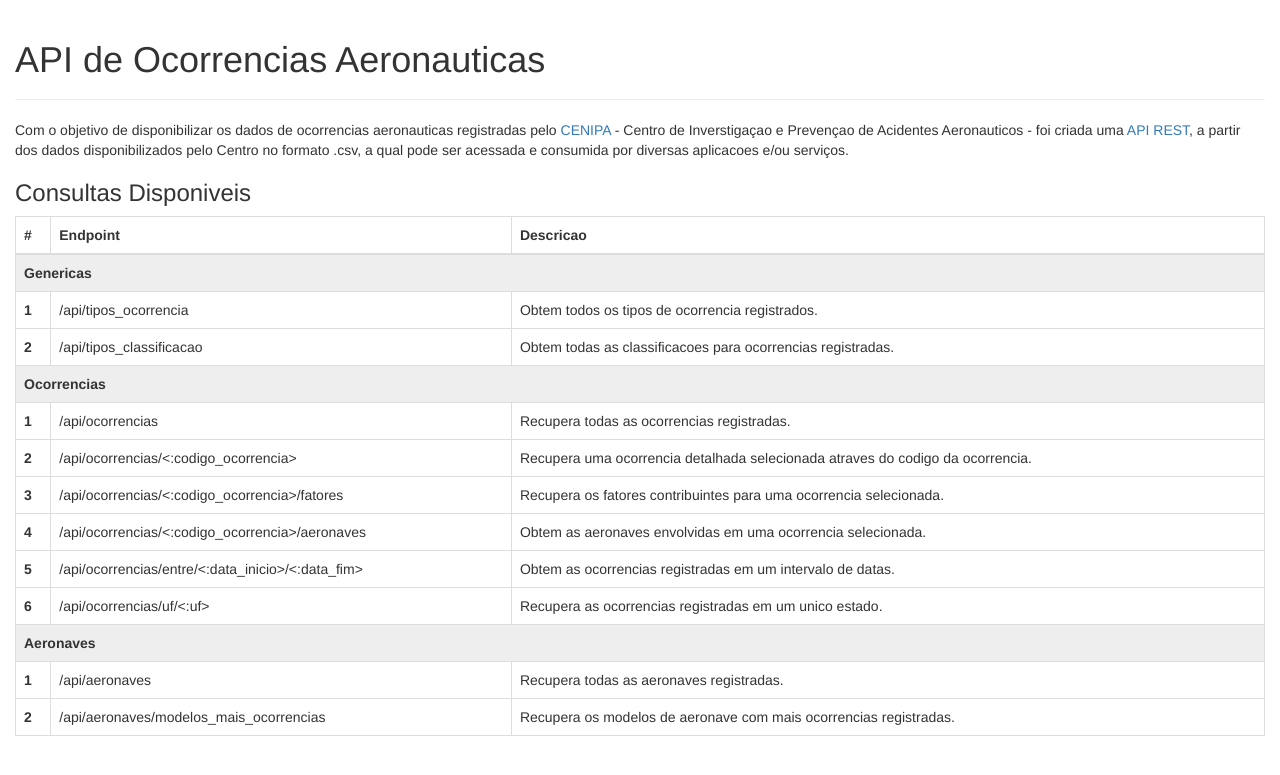
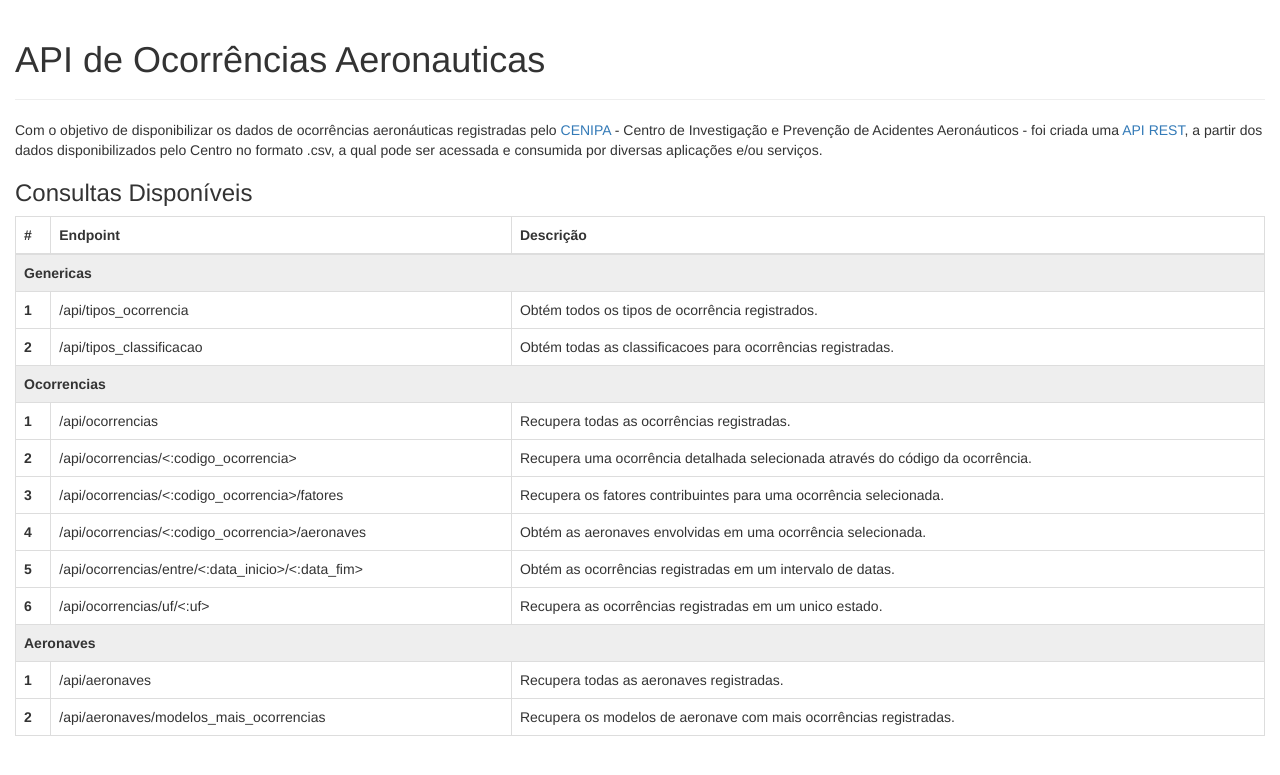
Before and after one commit to psinalberth/ocorrencias-aviacao-api, a Flask app: page / in a window 1280 px wide. Shown: the top 775 px of the page. Run offline with Flask 2, Linux system fonts and the light colour scheme; parts of the project's set-up code (start-up, migrations or seed data) failed here and were passed over; some libraries are stand-ins or nearby versions.

Commit message:
Refatorando index

```diff
--- a/app/__init__.py
+++ b/app/__init__.py
@@ -8,6 +8,8 @@ app.config['JSON_AS_ASCII'] = True
 
 #Include config from config.py
 app.config.from_object('config')
+app.config['SQLALCHEMY_POOL_RECYCLE'] = 299
+app.config['SQLALCHEMY_POOL_TIMEOUT'] = 3600
 app.secret_key = 'some_secret'
 
 #Create an instance of SQLAclhemy
--- a/templates/index.html
+++ b/templates/index.html
@@ -9,25 +9,25 @@
 <!-- Optional theme -->
 <link rel="stylesheet" href="https://maxcdn.bootstrapcdn.com/bootstrap/3.3.6/css/bootstrap-theme.min.css" integrity="sha384-fLW2N01lMqjakBkx3l/M9EahuwpSfeNvV63J5ezn3uZzapT0u7EYsXMjQV+0En5r" crossorigin="anonymous">
 <head>
-	<title>API de Ocorrencias do CENIPA</title>
+	<title>API de Ocorrências do CENIPA</title>
 </head>
 <body>
 	<div class="container-fluid">
 		<div class="page-header">
-			<h1>API de Ocorrencias Aeronauticas</h1>
+			<h1>API de Ocorrências Aeronauticas</h1>
 		</div>
 	<section>
-		Com o objetivo de disponibilizar os dados de ocorrencias aeronauticas registradas pelo <a href="http://www.cenipa.aer.mil.br/cenipa/index.php">CENIPA</a> - Centro de Inverstigaçao e Prevençao de Acidentes Aeronauticos - foi criada uma <a href="https://pt.wikipedia.org/wiki/REST">API REST</a>, a partir dos dados disponibilizados pelo Centro no formato .csv, a qual pode ser acessada e consumida por diversas aplicacoes e/ou serviços.
+		Com o objetivo de disponibilizar os dados de ocorrências aeronáuticas registradas pelo <a href="http://www.cenipa.aer.mil.br/cenipa/index.php">CENIPA</a> - Centro de Investigação e Prevenção de Acidentes Aeronáuticos - foi criada uma <a href="https://pt.wikipedia.org/wiki/REST">API REST</a>, a partir dos dados disponibilizados pelo Centro no formato .csv, a qual pode ser acessada e consumida por diversas aplicações e/ou serviços.
 	</section>
 
-	<h3>Consultas Disponiveis</h3>
+	<h3>Consultas Disponíveis</h3>
 
 	<table class="table table-bordered table-hover table-responsive">
 	  <thead>
 	    <tr>
 	      <th>#</th>
 	      <th>Endpoint</th>
-	      <th>Descricao</th>
+	      <th>Descrição</th>
 	    </tr>
 	  </thead>
 	  <tbody>
@@ -37,12 +37,12 @@
 	    <tr>
 	      <th scope="row">1</th>
 	      <td>/api/tipos_ocorrencia</td>
-	      <td>Obtem todos os tipos de ocorrencia registrados.</td>
+	      <td>Obtém todos os tipos de ocorrência registrados.</td>
 	    </tr>
 	    <tr>
 	      <th scope="row">2</th>
 	      <td>/api/tipos_classificacao</td>
-	      <td>Obtem todas as classificacoes para ocorrencias registradas.</td>
+	      <td>Obtém todas as classificacoes para ocorrências registradas.</td>
 	    </tr>
 	  	<tr>
 	      <th colspan="3" style="background:#eeeeee">Ocorrencias</th>
@@ -50,32 +50,32 @@
 	    <tr>
 	      <th scope="row">1</th>
 	      <td>/api/ocorrencias</td>
-	      <td>Recupera todas as ocorrencias registradas.</td>
+	      <td>Recupera todas as ocorrências registradas.</td>
 	    </tr>
 	    <tr>
 	      <th scope="row">2</th>
 	      <td>/api/ocorrencias/<:codigo_ocorrencia></td>
-	      <td>Recupera uma ocorrencia detalhada selecionada atraves do codigo da ocorrencia.</td>
+	      <td>Recupera uma ocorrência detalhada selecionada através do código da ocorrência.</td>
 	    </tr>
 	    <tr>
 	      <th scope="row">3</th>
 	      <td>/api/ocorrencias/<:codigo_ocorrencia>/fatores</td>
-	      <td>Recupera os fatores contribuintes para uma ocorrencia selecionada.</td>
+	      <td>Recupera os fatores contribuintes para uma ocorrência selecionada.</td>
 	    </tr>
 	    <tr>
 	      <th scope="row">4</th>
 	      <td>/api/ocorrencias/<:codigo_ocorrencia>/aeronaves</td>
-	      <td>Obtem as aeronaves envolvidas em uma ocorrencia selecionada.</td>
+	      <td>Obtém as aeronaves envolvidas em uma ocorrência selecionada.</td>
 	    </tr>
 	    <tr>
 	      <th scope="row">5</th>
 	      <td>/api/ocorrencias/entre/<:data_inicio>/<:data_fim></td>
-	      <td>Obtem as ocorrencias registradas em um intervalo de datas.</td>
+	      <td>Obtém as ocorrências registradas em um intervalo de datas.</td>
 	    </tr>
 	    <tr>
 	      <th scope="row">6</th>
 	      <td>/api/ocorrencias/uf/<:uf></td>
-	      <td>Recupera as ocorrencias registradas em um unico estado.</td>
+	      <td>Recupera as ocorrências registradas em um unico estado.</td>
 	    </tr>
 
 	    <tr>
@@ -89,7 +89,7 @@
 	    <tr>
 	      <th scope="row">2</th>
 	      <td>/api/aeronaves/modelos_mais_ocorrencias</td>
-	      <td>Recupera os modelos de aeronave com mais ocorrencias registradas.</td>
+	      <td>Recupera os modelos de aeronave com mais ocorrências registradas.</td>
 	    </tr>
 
 	  </tbody>
```
